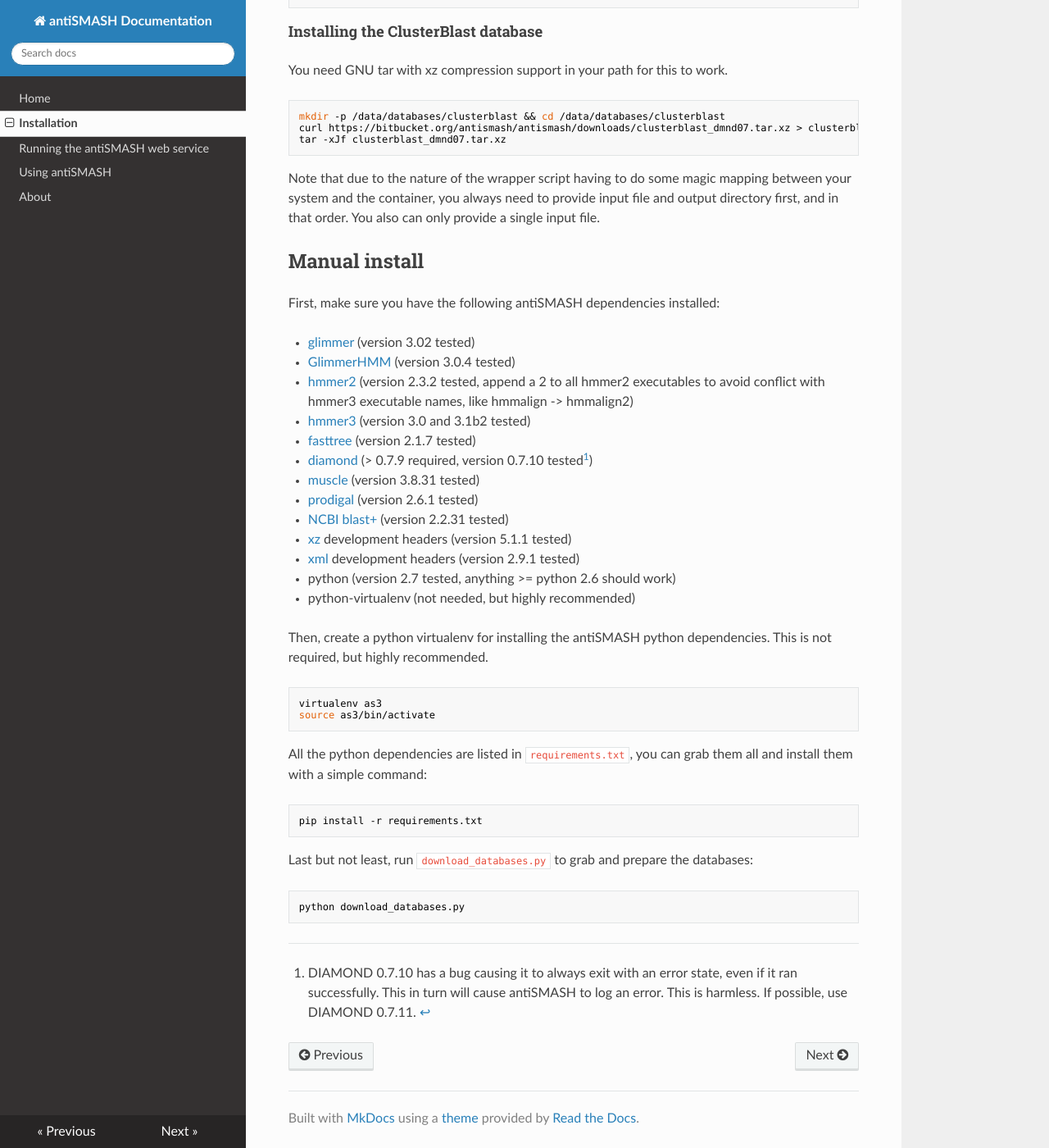
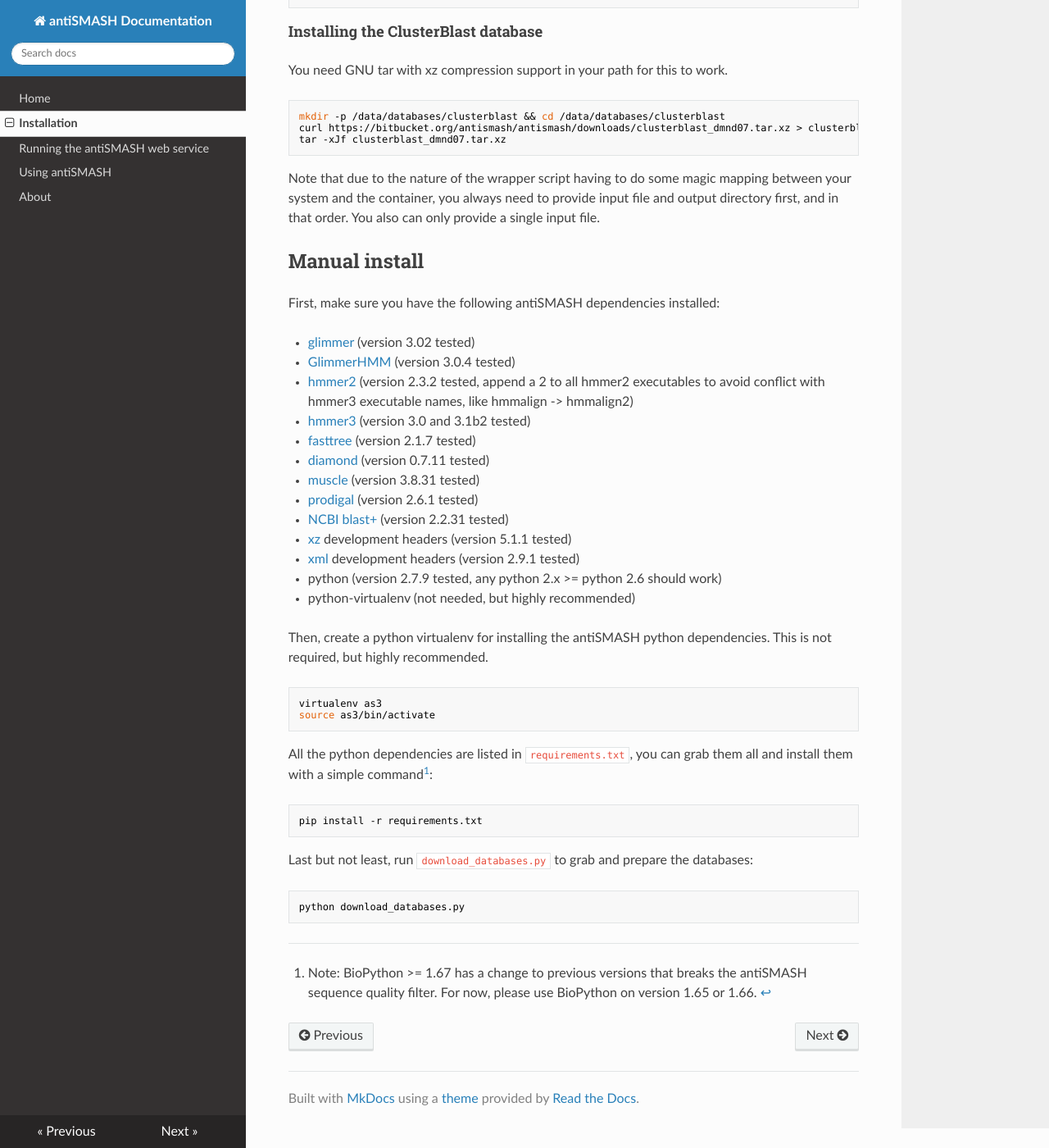
Before and after one commit to antismash/documentation, an MkDocs documentation site: the page built from docs/install.md, in a window 1280 px wide and 1400 px high, scrolled down 1381 px. Shown: the whole window at 82% size. Built offline with MkDocs 1.6.1, drawn with Linux system fonts in a browser that asks for light colours; nearby versions of some CDN libraries; old or Windows-style settings are respelled for this version of MkDocs.

Commit message:
install: Clarify requirements a bit
Signed-off-by: Kai Blin <kblin@biosustain.dtu.dk>

````diff
--- a/docs/install.md
+++ b/docs/install.md
@@ -86,21 +86,18 @@ First, make sure you have the following antiSMASH dependencies installed:
 - [hmmer2](http://hmmer.janelia.org/download.html) (version 2.3.2 tested, append a 2 to all hmmer2 executables to avoid conflict with hmmer3 executable names, like hmmalign -> hmmalign2)
 - [hmmer3](http://hmmer.janelia.org/download.html) (version 3.0 and 3.1b2 tested)
 - [fasttree](http://www.microbesonline.org/fasttree/#Install) (version 2.1.7 tested)
-- [diamond](https://github.com/bbuchfink/diamond) (> 0.7.9 required, version 0.7.10 tested[^1])
+- [diamond](https://github.com/bbuchfink/diamond) (version 0.7.11 tested)
 - [muscle](http://www.drive5.com/muscle/downloads.htm) (version 3.8.31 tested)
 - [prodigal](http://prodigal.ornl.gov/) (version 2.6.1 tested)
 - [NCBI blast+](ftp://ftp.ncbi.nlm.nih.gov/blast/executables/blast+/LATEST/) (version 2.2.31 tested)
 - [xz](http://tukaani.org/xz/) development headers (version 5.1.1 tested)
 - [xml](http://xmlsoft.org) development headers (version 2.9.1 tested)
-- python (version 2.7 tested, anything >= python 2.6 should work)
+- python (version 2.7.9 tested, any python 2.x >= python 2.6 should work)
 - python-virtualenv (not needed, but highly recommended)
 
 Then, create a python virtualenv for installing the antiSMASH python
 dependencies. This is not required, but highly recommended.
 
-[^1]: DIAMOND 0.7.10 has a bug causing it to always exit with an error state,
-even if it ran successfully. This in turn will cause antiSMASH to log an error.
-This is harmless. If possible, use DIAMOND 0.7.11.
 
 ```bash
 virtualenv as3
@@ -108,11 +105,14 @@ source as3/bin/activate
 ```
 
 All the python dependencies are listed in `requirements.txt`, you can grab them
-all and install them with a simple command:
+all and install them with a simple command[^1]:
 
 ```bash
 pip install -r requirements.txt
 ```
+
+[^1]: Note: BioPython >= 1.67 has a change to previous versions that breaks
+the antiSMASH sequence quality filter. For now, please use BioPython on version 1.65 or 1.66.
 
 Last but not least, run `download_databases.py` to grab and prepare the
 databases:
````
